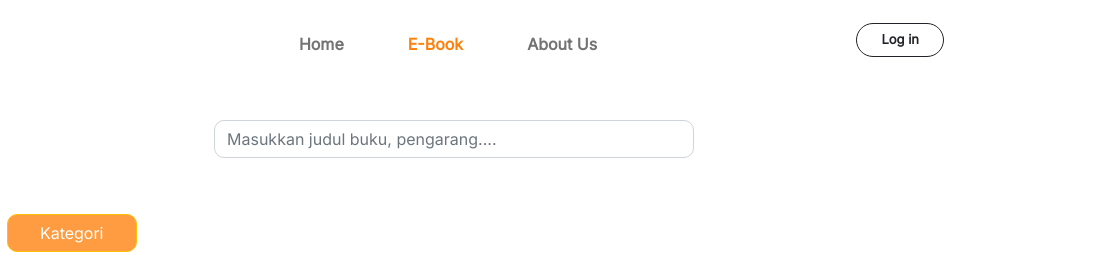
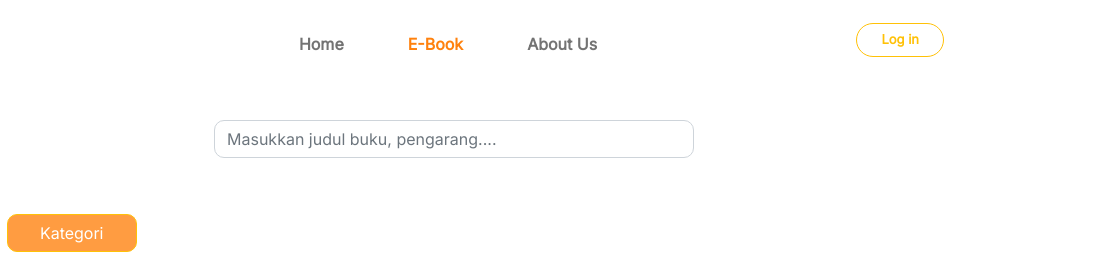
Before and after one commit to shabhizm/Warung-Buku-Bu-Irika, a plain HTML site: page main-page/e-book.html in a window 1280 px wide. Shown: the top 280 px of the page, 186-1280 px from the left. Drawn offline with nearby package versions, Linux system fonts and the light colour scheme.

Commit message:
Update e-book.html

```diff
--- a/main-page/e-book.html
+++ b/main-page/e-book.html
@@ -37,7 +37,7 @@
             </li>
           </ul>
           <form class="d-flex" style="position: absolute;right: 150px;">
-            <a class="btn btn-outline-dark" href="#" role="button" data-bs-toggle="modal" data-bs-target="#staticBackdrop" style="border-radius: 24px;font-size: 13px;padding-left: 1.5rem;padding-right: 1.5rem;"><b>Log in</b></a>
+            <a class="btn btn-outline-warning" href="#" role="button" data-bs-toggle="modal" data-bs-target="#staticBackdrop" style="border-radius: 24px;font-size: 13px;padding-left: 1.5rem;padding-right: 1.5rem;"><b>Log in</b></a>
           </form>
         </div>
       </div>
```
